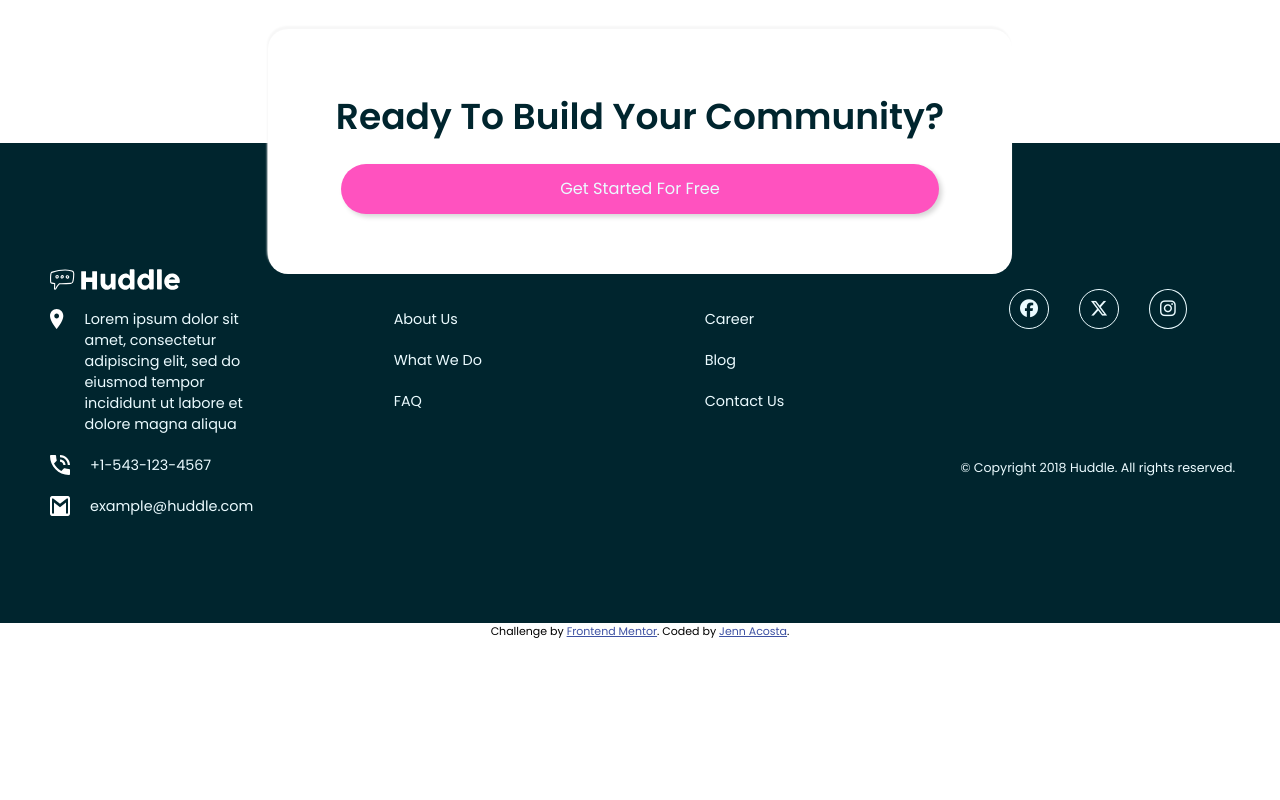
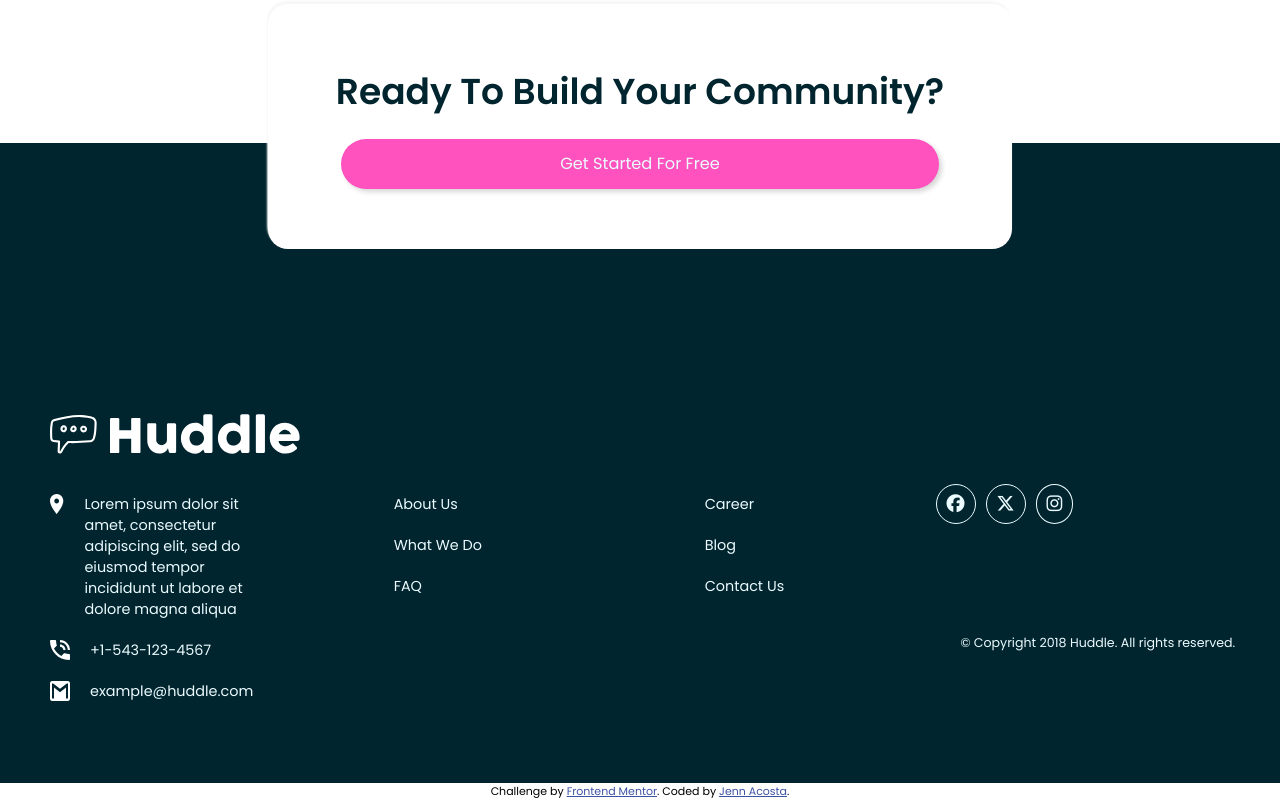
Before and after one commit to jennawlin3/huddle-landing-page-with-alterneting-feature, a plain HTML site: page index.html in a window 1280 px wide. Shown: the part 2426-3226 px from the top of the page. Before the commit the page ends 3066 px from the top, so only its background shows below. Drawn offline with Linux system fonts and the light colour scheme.

Commit message:
fixed styles.css

```diff
--- a/assets/styles.css
+++ b/assets/styles.css
@@ -326,7 +326,7 @@ footer {
 
     .footer-logo {
         position: absolute;
-        top: 30px;
+        top: 110px;
     }
 
     .footer-container {
@@ -337,12 +337,12 @@ footer {
         gap: 40px;
         position: relative;
         flex-wrap: wrap;
+        padding-top: 120px;
     }
 
     .ul-container {
         width: 30%;
         padding-left: 30px;
-        margin-top: 60px;
     }
 
     .ul-container li {
@@ -357,7 +357,6 @@ footer {
         width: 40%;
         margin: 0;
         align-self: flex-start;
-        margin-top: 50px;
     }
 }
 
@@ -377,22 +376,41 @@ footer {
 
     .ul-container ul {
         padding-left: 0;
+        margin-top: 180px;
     }
 
     .nav {
         padding-left: 80px !important;
     }
 
+    .ul-container {
+        margin-top: 0;
+    }
+
     .ul-container li a {
         margin: 0;
     }
 
+    footer {
+        height: 80vh;
+    }
+
+    .footer-container {
+        padding-top: 90px;
+    }
+
+    .footer-logo {
+        top: 200px;
+        width: 250px;
+    }
+
     .social-icons_container {
         width: 40%;
-        margin: 0;
+        margin-top: 180px;
         align-self: flex-start;
-        margin-top: 50px;
-    }
+        justify-content: flex-start;
+        gap: 10px;
+   }
 
     .copyright {
         margin-top: 100px;
@@ -435,7 +453,7 @@ footer {
 
     footer{
     width: 100vw;
-
+    max-height: 600px;
     }
 
     .footer-container {
```
